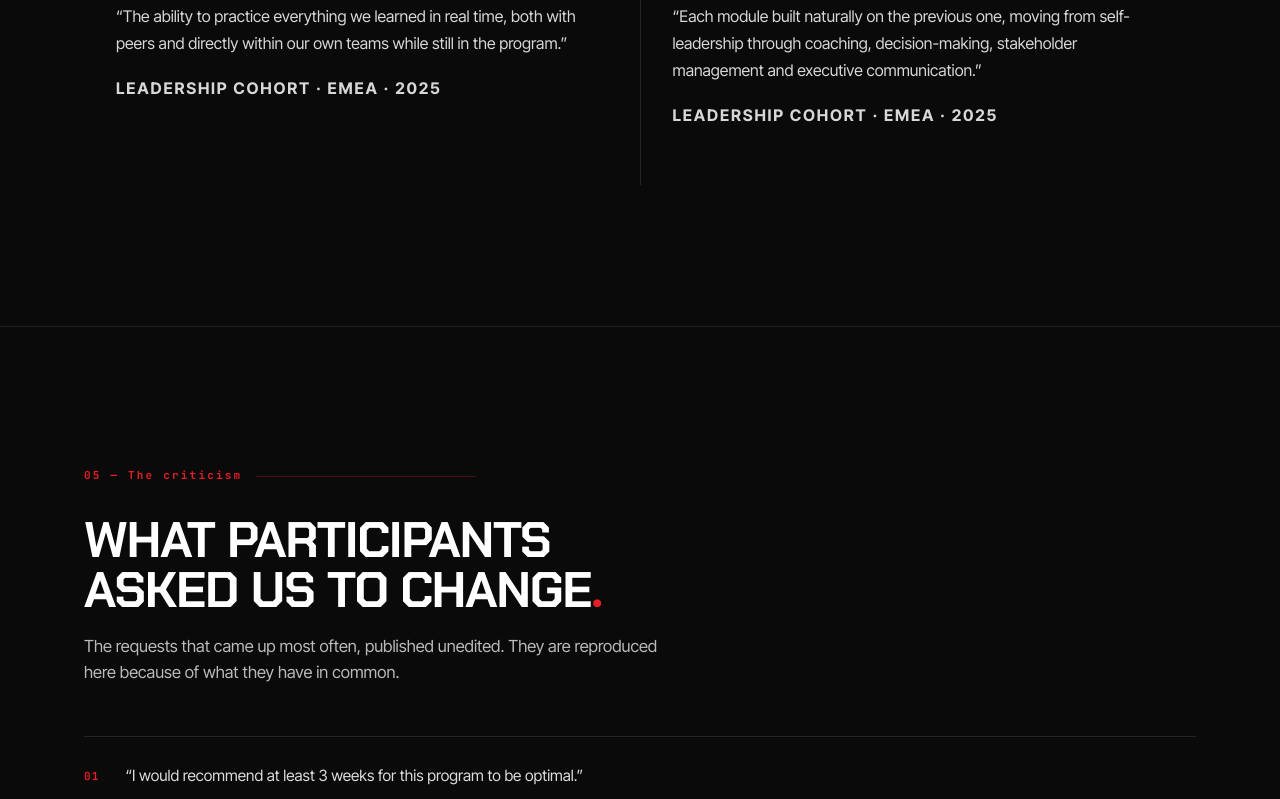
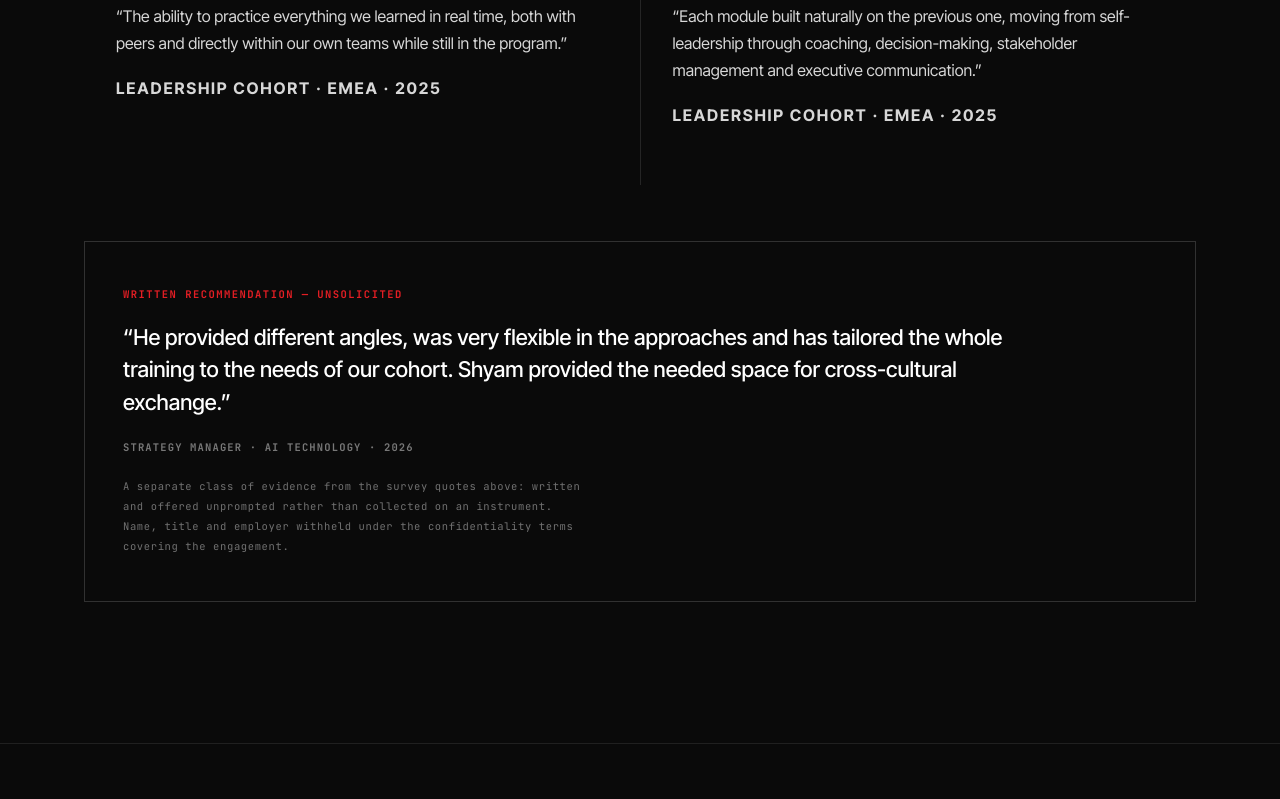
Before and after one commit to smvshyam/ssundar-website, a website: page testimonials.html in a window 1280 px wide. Shown: the part 6426-7225 px from the top of the page. Drawn offline with Linux system fonts and the light colour scheme.

Commit message:
testimonials: add the written recommendation exlprs.com already carried
exlprs.com showed an unsolicited written recommendation that this site
did not — an asymmetry a referrer comparing the two would notice, and
the stronger of the two classes of evidence was the one missing here.

Added in its own bordered band, deliberately separated from the survey
quotes. Named recommendations and anonymised survey responses are
different kinds of proof and the distinction is itself a credibility
signal — collapsing them into one grid would weaken both.

Attribution 'Strategy manager · AI technology · 2026' — sector,
seniority band and year, same format as every other quote on the page.
No name, title or employer.

```diff
--- a/testimonials.html
+++ b/testimonials.html
@@ -138,6 +138,24 @@
       margin-top:48px; border-left:3px solid var(--red); padding:10px 0 10px 30px;
       font-family:var(--heading); font-weight:700; text-transform:uppercase;
       font-size:clamp(19px,2.1vw,30px); line-height:1.25; color:#fff; max-width:24ch;
+    }
+
+
+    /* ── Written recommendation — distinct class of evidence ─── */
+    .rec-band{ border:1px solid rgba(255,255,255,0.16); padding:44px 38px; margin-top:56px; }
+    .rec-kicker{
+      font-family:var(--mono); font-size:10.5px; font-weight:700;
+      letter-spacing:0.14em; text-transform:uppercase; color:var(--red);
+      display:block; margin-bottom:18px;
+    }
+    .rec-band blockquote{
+      font-family:var(--body); font-size:clamp(17px,1.7vw,24px);
+      line-height:1.5; color:#fff; font-weight:500; margin:0 0 20px; max-width:70ch;
+    }
+    .rec-band .q-attr{ padding-left:0; }
+    .rec-note{
+      margin-top:22px; font-family:var(--mono); font-size:10.5px;
+      letter-spacing:0.06em; color:rgba(255,255,255,0.42); line-height:1.9; max-width:74ch;
     }
 
     /* ── Method note ──────────────────────────────────────────── */
@@ -395,6 +413,17 @@
         <p class="q-attr">Leadership cohort &middot; EMEA &middot; 2025</p>
       </div>
     </div>
+
+    <div class="rec-band fade-in">
+      <span class="rec-kicker">Written recommendation &mdash; unsolicited</span>
+      <blockquote>&ldquo;He provided different angles, was very flexible in the approaches and has tailored the whole training to the needs of our cohort. Shyam provided the needed space for cross-cultural exchange.&rdquo;</blockquote>
+      <p class="q-attr">Strategy manager &middot; AI technology &middot; 2026</p>
+      <p class="rec-note">
+        A separate class of evidence from the survey quotes above: written and offered
+        unprompted rather than collected on an instrument. Name, title and employer withheld
+        under the confidentiality terms covering the engagement.
+      </p>
+    </div>
   </div>
 </section>
 
```
